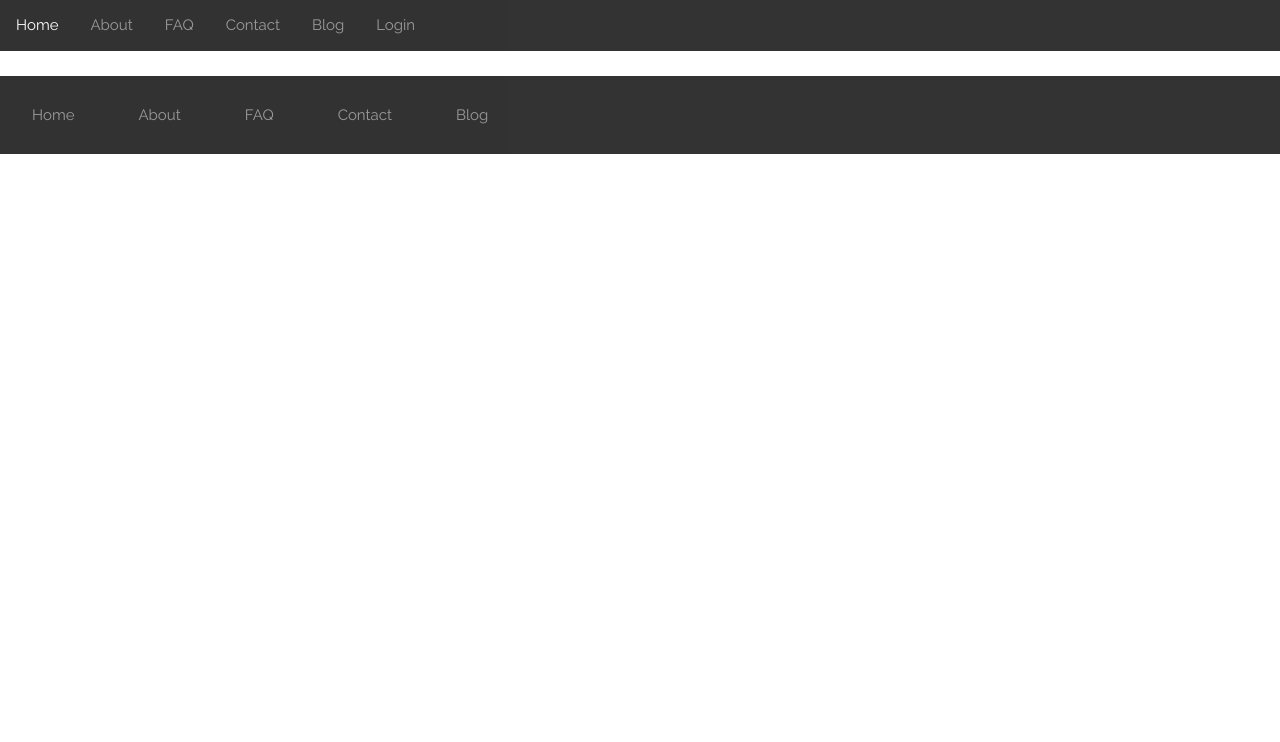
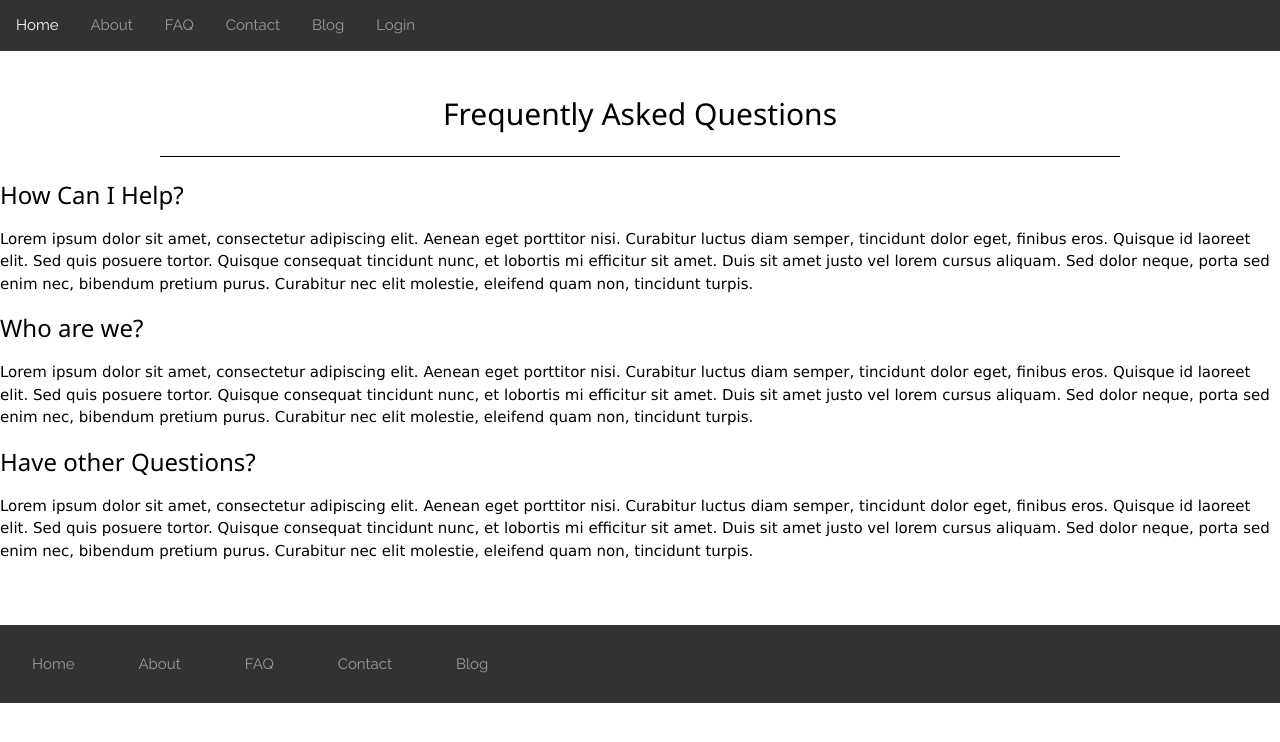
Before and after one commit to wyatt3/git-final, a plain HTML site: page faq.html in a window 1280 px wide. Drawn offline with Linux system fonts and the light colour scheme.

Commit message:
started faq page

```diff
--- a/faq.html
+++ b/faq.html
@@ -37,6 +37,34 @@
                 </div>
             </div>
         </header>
+<!-- ================ Hero ================= -->
+
+        <section id="heroFAQ"></section>
+
+<!-- ==================== Description ============= -->
+
+        <section id="description">
+            <h2>Frequently Asked Questions</h2>
+            <hr>
+        </section>
+
+<!--- ============= FAQs ======================= -->
+
+        <section>
+            <div class="question">
+                <h3>How Can I Help?</h3>
+                <p>Lorem ipsum dolor sit amet, consectetur adipiscing elit. Aenean eget porttitor nisi. Curabitur luctus diam semper, tincidunt dolor eget, finibus eros. Quisque id laoreet elit. Sed quis posuere tortor. Quisque consequat tincidunt nunc, et lobortis mi efficitur sit amet. Duis sit amet justo vel lorem cursus aliquam. Sed dolor neque, porta sed enim nec, bibendum pretium purus. Curabitur nec elit molestie, eleifend quam non, tincidunt turpis.</p>
+            </div>
+            <div class="question">
+                <h3>Who are we?</h3>
+                <p>Lorem ipsum dolor sit amet, consectetur adipiscing elit. Aenean eget porttitor nisi. Curabitur luctus diam semper, tincidunt dolor eget, finibus eros. Quisque id laoreet elit. Sed quis posuere tortor. Quisque consequat tincidunt nunc, et lobortis mi efficitur sit amet. Duis sit amet justo vel lorem cursus aliquam. Sed dolor neque, porta sed enim nec, bibendum pretium purus. Curabitur nec elit molestie, eleifend quam non, tincidunt turpis.</p>
+            </div>
+            <div class="question">
+                <h3>Have other Questions?</h3>
+                <p>Lorem ipsum dolor sit amet, consectetur adipiscing elit. Aenean eget porttitor nisi. Curabitur luctus diam semper, tincidunt dolor eget, finibus eros. Quisque id laoreet elit. Sed quis posuere tortor. Quisque consequat tincidunt nunc, et lobortis mi efficitur sit amet. Duis sit amet justo vel lorem cursus aliquam. Sed dolor neque, porta sed enim nec, bibendum pretium purus. Curabitur nec elit molestie, eleifend quam non, tincidunt turpis.</p>
+            </div>
+        </section>
+        <br>
 
         <footer>
 			<nav>
```
